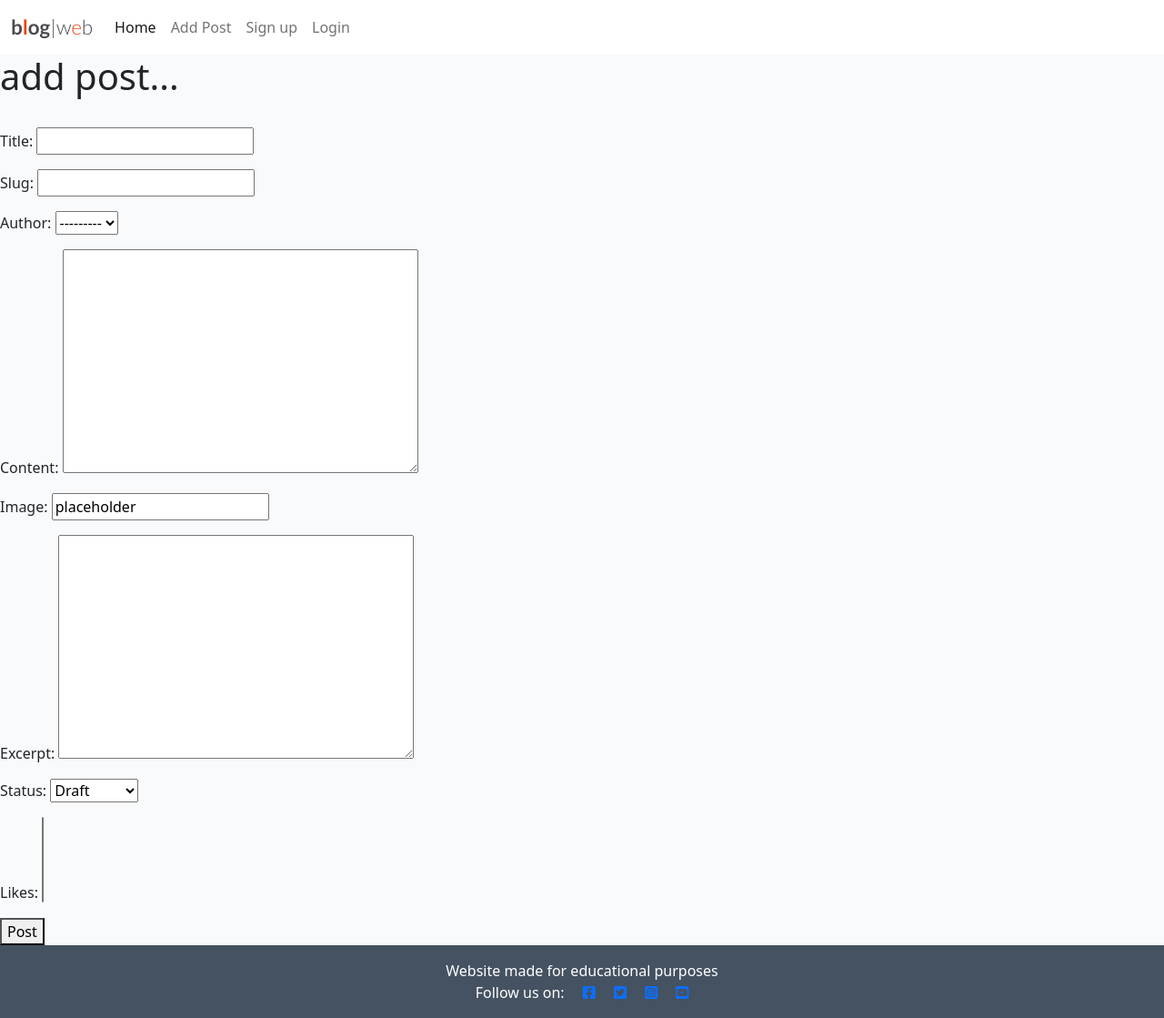
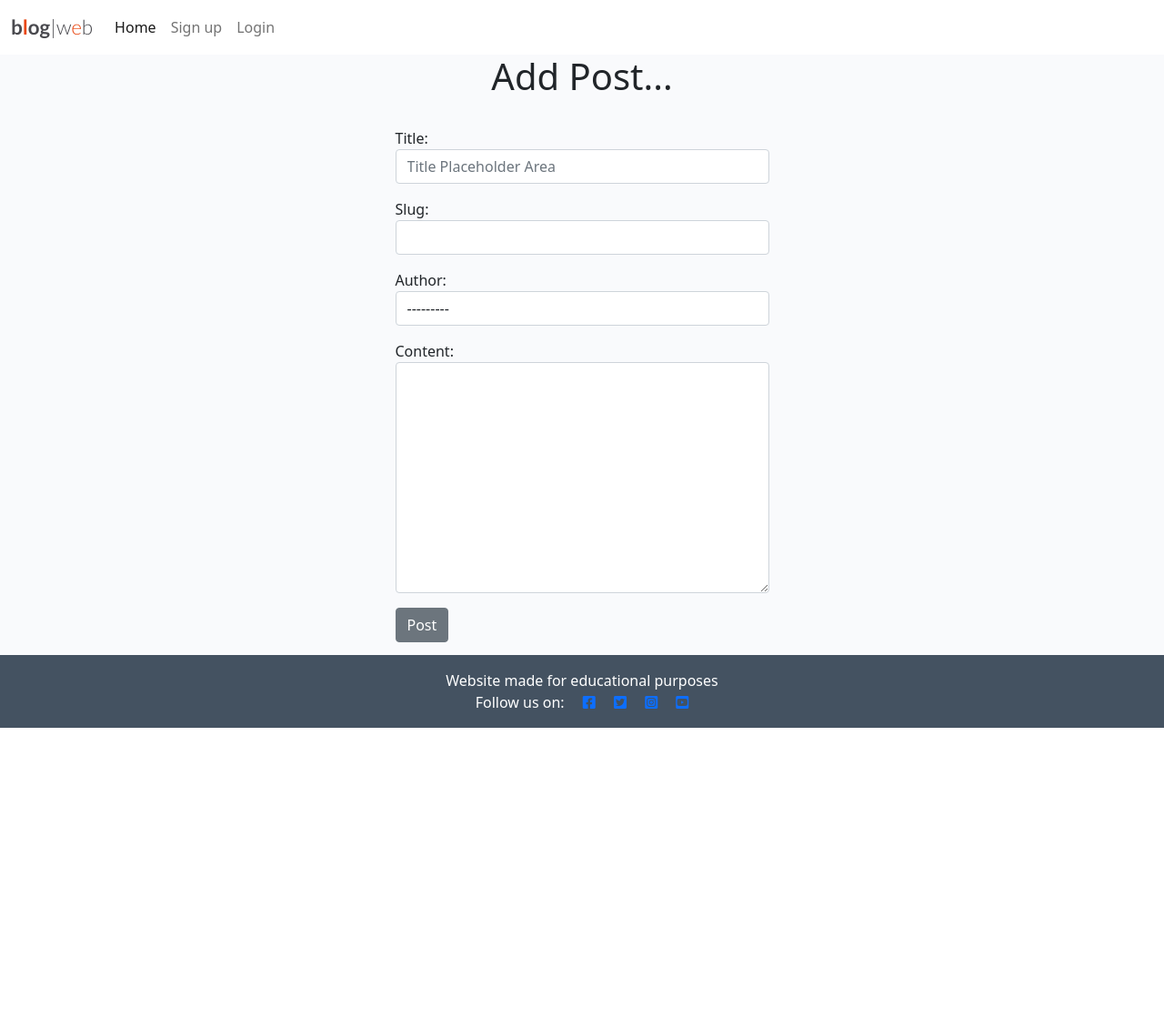
Before and after one commit to shahery/django-blog-project4, a Django app: page /add_post/slug/ in a window 1280 px wide. Shown: the whole page at 91% size. After the commit the page ends 800 px from the top, so only its background shows below. Run offline with Django 3.2, Linux system fonts and the light colour scheme.

Commit message:
Add styling in the add post form

```diff
--- a/blog/forms.py
+++ b/blog/forms.py
@@ -1,4 +1,4 @@
-from .models import Comment
+from .models import Comment, Post
 from django import forms
 
 
@@ -6,3 +6,16 @@ class CommentForm(forms.ModelForm):
     class Meta:
         model = Comment
         fields = ('body',)
+
+
+class PostForm(forms.ModelForm):
+    class Meta:
+        model = Post
+        fields = ('title', 'slug', 'author', 'content')
+
+        widgets = {
+            'title': forms.TextInput(attrs={'class': 'form-control', 'placeholder': 'Title Placeholder Area'}),
+            'slug': forms.TextInput(attrs={'class': 'form-control'}),
+            'author': forms.Select(attrs={'class': 'form-control'}),
+            'content': forms.Textarea(attrs={'class': 'form-control'}),
+        }
--- a/blog/models.py
+++ b/blog/models.py
@@ -16,7 +16,7 @@ class Post(models.Model):
     featured_image = CloudinaryField('image', default='placeholder')
     excerpt = models.TextField(blank=True)
     created_on = models.DateTimeField(auto_now_add=True)
-    status = models.IntegerField(choices=STATUS, default=0)
+    status = models.IntegerField(choices=STATUS, default=1)
     likes = models.ManyToManyField(User, related_name='blog_likes', blank=True)
 
 
--- a/blog/views.py
+++ b/blog/views.py
@@ -2,7 +2,7 @@ from django.shortcuts import render, get_object_or_404, reverse
 from django.views import generic, View
 from django.http import HttpResponseRedirect
 from .models import Post
-from .forms import CommentForm
+from .forms import CommentForm, PostForm
 
 
 class PostList(generic.ListView):
@@ -82,5 +82,6 @@ class PostLike(View):
 
 class AddPostView(generic.CreateView):
     model = Post
+    form_class = PostForm
     template_name = 'create_post.html'
-    fields = '__all__'
+    #fields = ('title', 'slug', 'author', 'content')
--- a/templates/base.html
+++ b/templates/base.html
@@ -37,10 +37,10 @@
                     <li class="nav-item">
                         <a class="nav-link active" aria-current="page" href="{% url 'home' %}">Home</a>
                     </li>
+                    {% if user.is_authenticated %}
                     <li class="nav-item">
                         <a class="nav-link" href="{% url 'add_post' %}">Add Post</a>
                     </li>
-                    {% if user.is_authenticated %}
                     <li class="nav-item">
                         <a class="nav-link" href="{% url 'account_logout' %}">Logout</a>
                     </li>
--- a/templates/create_post.html
+++ b/templates/create_post.html
@@ -1,13 +1,16 @@
 {% extends "base.html" %}
 
 {% block content %}
-<div>
-    <h1>add post...</h1>
-    <br>
-    <form method="POST">
-        {% csrf_token %}
-        {{ form.as_p }}
-        <button>Post</button>
-    </form>
+<div class="d-flex justify-content-center">
+<h1>Add Post...</h1>
+</div>
+<br/>
+<div class="d-flex justify-content-center">
+    <div class="form-group">
+        <form method="POST">
+            {% csrf_token %}
+            {{ form.as_p }}
+            <button class="btn btn-secondary">Post</button>
+    </div>
 </div>
 {% endblock %}
```
